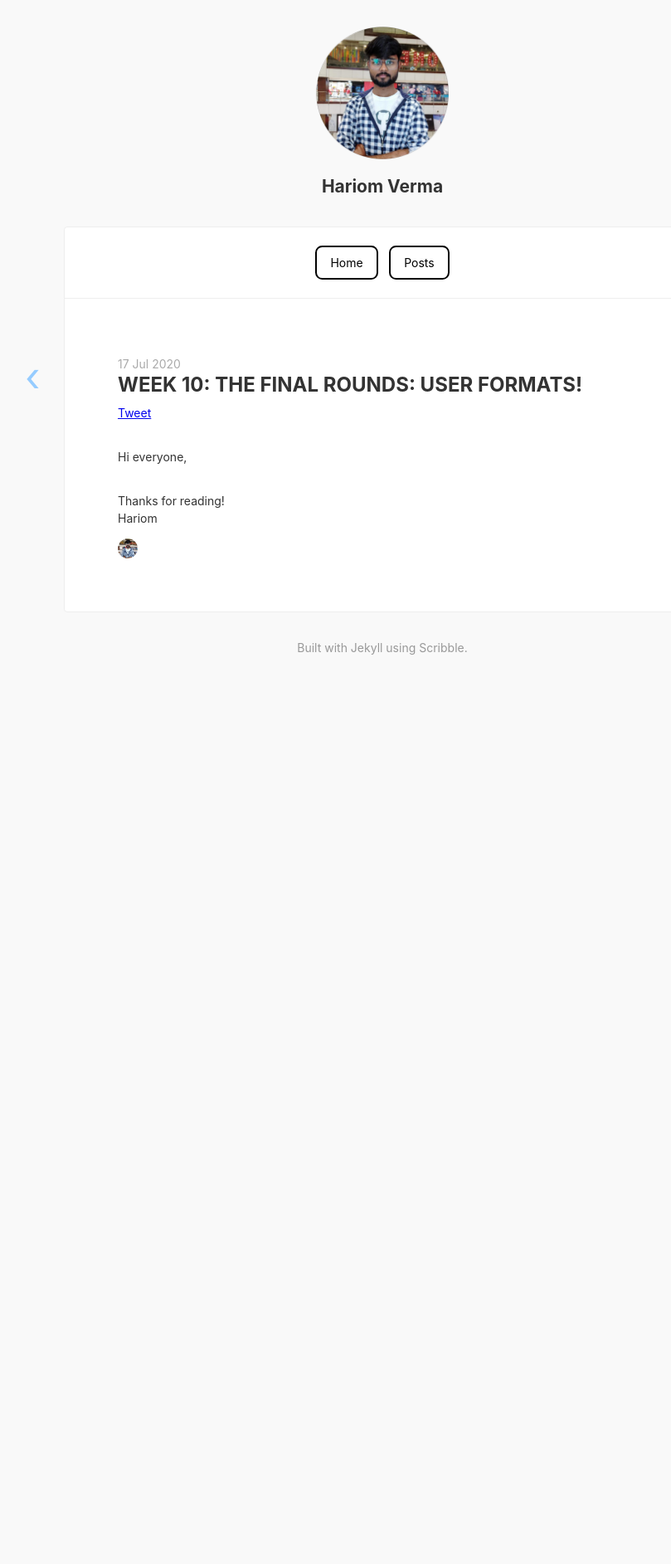
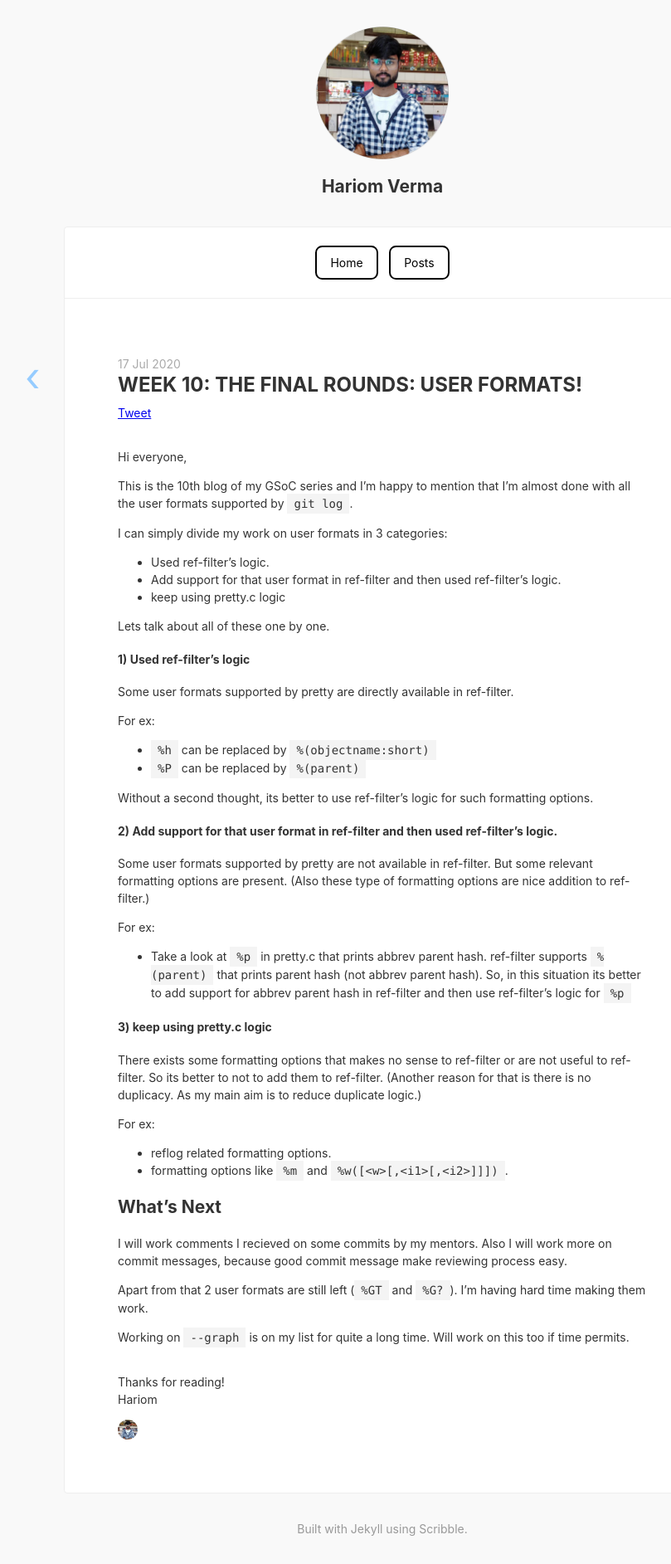
Before and after one commit to harry-hov/blogs, a Jekyll site: the page built from _posts/2020-07-17-week10-the-final-rounds.md, in a window 1280 px wide. Shown: the whole page at 83% size, without its empty margins (179-988 px from the left). Built offline with Jekyll 4.4.1, drawn with Linux system fonts in a browser that asks for light colours; comment, search, counter and statistics services are not loaded; before the commit the page ends 900 px from its top, so only the background shows below that.

Commit message:
Update 2020-07-17-week10-the-final-rounds.md

```diff
--- a/_posts/2020-07-17-week10-the-final-rounds.md
+++ b/_posts/2020-07-17-week10-the-final-rounds.md
@@ -4,3 +4,48 @@ categories: gsoc
 ---
 
 Hi everyone,
+
+This is the 10th blog of my GSoC series and I'm happy to mention that I'm almost done with all the user formats supported by `git log`.
+
+I can simply divide my work on user formats in 3 categories:
+- Used ref-filter's logic.
+- Add support for that user format in ref-filter and then used ref-filter's logic.
+- keep using pretty.c logic
+
+Lets talk about all of these one by one.
+
+#### 1) Used ref-filter's logic
+
+Some user formats supported by pretty are directly available in ref-filter.
+
+For ex:
+- `%h` can be replaced by `%(objectname:short)`
+- `%P` can be replaced by `%(parent)`
+
+Without a second thought, its better to use ref-filter's logic for such formatting options.
+
+#### 2) Add support for that user format in ref-filter and then used ref-filter's logic.
+
+Some user formats supported by pretty are not available in ref-filter. But some relevant formatting options are present.
+(Also these type of formatting options are nice addition to ref-filter.)
+
+For ex:
+- Take a look at `%p` in pretty.c that prints abbrev parent hash.
+ref-filter supports `%(parent)` that prints parent hash (not abbrev parent hash). So, in this situation its better to add support for abbrev parent hash in ref-filter and then use ref-filter's logic for `%p`
+
+#### 3) keep using pretty.c logic
+
+There exists some formatting options that makes no sense to ref-filter or are not useful to ref-filter. So its better to not to add them to ref-filter.
+(Another reason for that is there is no duplicacy. As my main aim is to reduce duplicate logic.)
+
+For ex:
+- reflog related formatting options.
+- formatting options like `%m` and `%w([<w>[,<i1>[,<i2>]]])`.
+
+## What's Next
+
+I will work comments I recieved on some commits by my mentors. Also I will work more on commit messages, because good commit message make reviewing process easy.
+
+Apart from that 2 user formats are still left (`%GT` and `%G?`). I'm having hard time making them work.
+
+Working on `--graph` is on my list for quite a long time. Will work on this too if time permits.
```
